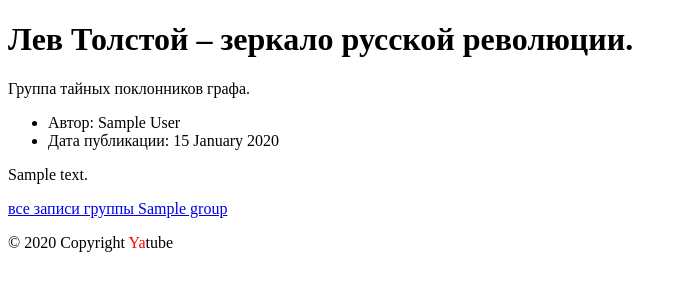
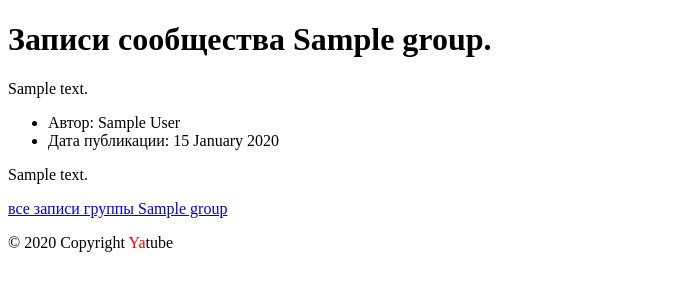
Before and after one commit to Andrjukha/hw02_community, a Django app: a page that uses yatube/templates/base.html in a window 1280 px wide. Shown: the part 42-342 px from the top of the page, without its empty margins (0-687 px from the left). Run offline with Django 3.2, Linux system fonts and the light colour scheme; tables that the repository leaves empty hold one stand-in row (values such as "Sample post").

Commit message:
спринт3 финал3

```diff
--- a/yatube/posts/models.py
+++ b/yatube/posts/models.py
@@ -9,11 +9,11 @@ class Group(models.Model):
     slug = models.SlugField(unique=True)
     description = models.TextField()
 
+    class Meta:
+        verbose_name_plural = "группы"
+
     def __str__(self):
         return self.title
-
-    class Meta:
-        verbose_name_plural = "группы"
 
 
 class Post(models.Model):
@@ -29,6 +29,9 @@ class Post(models.Model):
         related_name="posts",
         verbose_name="автор"
     )
+    class Meta:
+        verbose_name_plural = "посты"
+        ordering = ("-pub_date",)
 
     def __str__(self):
         return self.text
@@ -41,7 +44,3 @@ class Post(models.Model):
         blank=True,
         verbose_name="группа",
     )
-
-    class Meta:
-        verbose_name_plural = "посты"
-        ordering = ["-pub_date"]
--- a/yatube/posts/views.py
+++ b/yatube/posts/views.py
@@ -9,9 +9,11 @@ from .models import Post, Group
 def index(request):
 
     posts = Post.objects.order_by("-pub_date")[:10]
+    title = 'Последние обновления на сайте'
 
     context = {
         "posts": posts,
+        'title': title,
     }
     return render(request, "posts/index.html", context)
 
@@ -19,13 +21,9 @@ def index(request):
 def group_posts(request, slug):
     group = get_object_or_404(Group, slug=slug)
     posts = group.posts.all()[:10]
-    text = "Лев Толстой – зеркало русской революции."
-    paragraph = "Группа тайных поклонников графа."
 
     context = {
         "group": group,
         "posts": posts,
-        "text": text,
-        "paragraph": paragraph,
     }
     return render(request, "posts/group_list.html", context)
--- a/yatube/templates/base.html
+++ b/yatube/templates/base.html
@@ -1,11 +1,9 @@
 {% load static %}
-<!DOCTYPE html> <!-- Используется html 6 версии -->
-<html lang=“ru”> <!-- Язык сайта - русский -->
+<!DOCTYPE html>
+<html lang=“ru”>
   <head>
     <meta charset="utf-8"> <!-- Кодировка сайта -->
-    <!-- Сайт готов работать с мобильными устройствами -->
     <meta name="viewport" content="width=device-width, initial-scale=1">
-    <!-- Загружаем фав-иконки -->
     <link rel=“icon” href=“{% static 'img/fav/fav.ico' %}” type=“image”>
     <link rel=apple-touch-icon” sizes=“180x180” href=“i{% static 'img/fav/apple-touch-icon.png' %}”>
     <link rel=“icon” type=“image/png” sizes=“32x32” href=“{% static 'img/fav/favicon-32x32.png' %}”>
--- a/yatube/templates/posts/group_list.html
+++ b/yatube/templates/posts/group_list.html
@@ -1,12 +1,10 @@
 {% extends 'base.html' %}
-{% block  title %} {{title}} {% endblock %}
+{% block  title %} Записи сообщества {{ group }} {% endblock %}
 {% block content %}
+<h1>Записи сообщества {{ group }}.</h1>
+    <p>{{ group.description }}</p>
 <!-- класс py-5 создает отступы сверху и снизу блока -->
     <div class="container py-5">
-       <h1>{{text}}</h1>
-       <p>
-         {{paragraph}}
-       </p>
        {% for post in posts %}
            {% include 'includes/article.html' %}
        {% endfor %}
```
